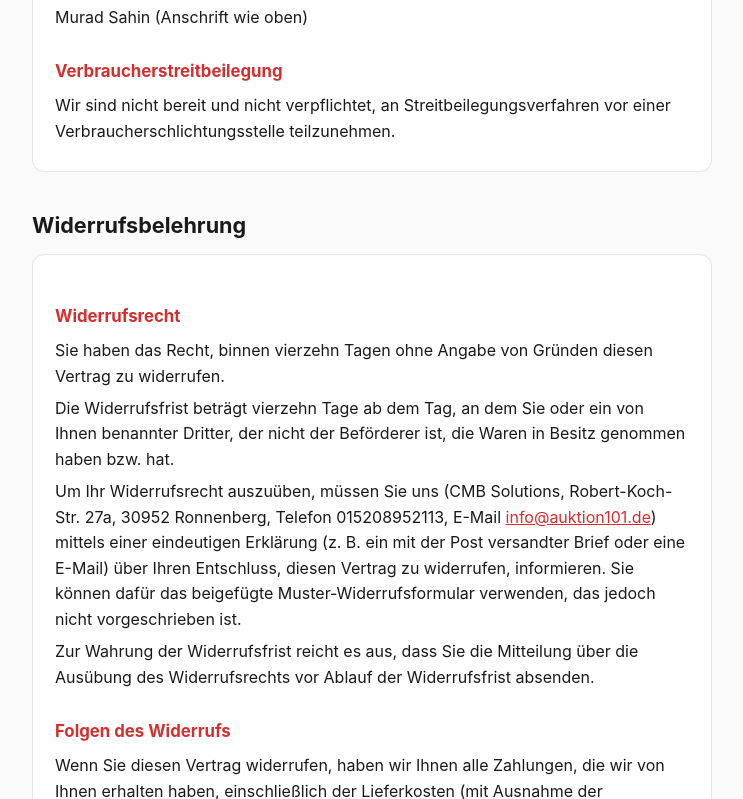
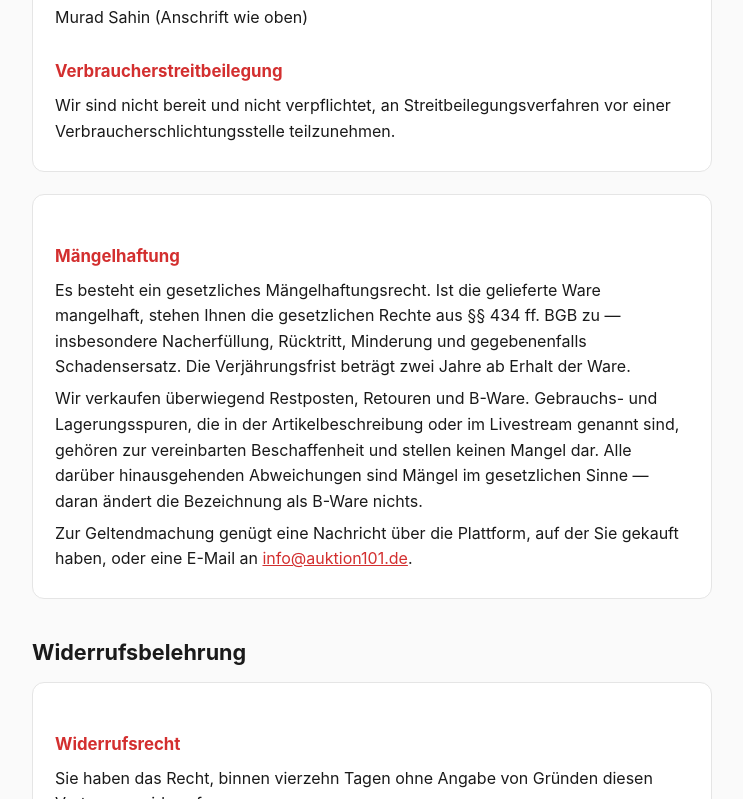
Before and after one commit to clawlite/auktion101, a plain HTML site: page impressum.html in a window 1280 px wide. Shown: the part 657-1456 px from the top of the page, without its empty margins (268-1011 px from the left). Drawn offline with Linux system fonts and the light colour scheme.

Commit message:
Impressum: Pflichthinweis Maengelhaftung ergaenzt (Art. 246a EGBGB)
Fehlende Pflichtangabe geschlossen: Art. 246a § 1 Abs. 1 EGBGB verlangt den Hinweis auf
das Bestehen eines gesetzlichen Maengelhaftungsrechts. Auf den Live-Seiten stand dazu
nichts - der Punkt existierte nur in der nicht veroeffentlichten agb.html.

Bewusst KEINE AGB veroeffentlicht:
- § 305 BGB verpflichtet zu nichts, er regelt AGB nur fuer den Fall ihrer Verwendung.
- Art. 246a EGBGB verlangt INFORMATIONEN in klarer und verstaendlicher Form, kein
  Dokument namens AGB.
- Auf Marktplaetzen (besonders Whatnot-Live) waeren eigene AGB nach § 305 II BGB kaum
  wirksam einzubeziehen - ein Dokument ohne Wirkung, aber mit angreifbaren Klauseln.

Verjaehrung bewusst mit ZWEI Jahren angegeben, nicht einem: § 476 II BGB laesst die
Verkuerzung auf ein Jahr bei gebrauchten Waren nur zu, wenn der Verbraucher vorher
"eigens in Kenntnis gesetzt" wurde UND die Verkuerzung "ausdruecklich und gesondert
vereinbart" ist. Beides ist im Marktplatzverkauf nicht sauber darstellbar, also gilt
die gesetzliche Frist.

B-Ware-Klarstellung als Information formuliert, nicht als Klausel: beschriebene
Gebrauchsspuren = vereinbarte Beschaffenheit; alles darueber hinaus bleibt Mangel.

impressum.html und index.html byte-identisch gehalten.

Co-Authored-By: Claude Opus 5 (1M context) <noreply@anthropic.com>

```diff
--- a/impressum.html
+++ b/impressum.html
@@ -45,6 +45,21 @@
       <p>Wir sind nicht bereit und nicht verpflichtet, an Streitbeilegungsverfahren vor einer Verbraucherschlichtungsstelle teilzunehmen.</p>
     </div>
 
+    <div class="card">
+      <h2>Mängelhaftung</h2>
+      <p>Es besteht ein gesetzliches Mängelhaftungsrecht. Ist die gelieferte Ware mangelhaft,
+         stehen Ihnen die gesetzlichen Rechte aus §§ 434&nbsp;ff. BGB zu — insbesondere
+         Nacherfüllung, Rücktritt, Minderung und gegebenenfalls Schadensersatz. Die
+         Verjährungsfrist beträgt zwei Jahre ab Erhalt der Ware.</p>
+      <p>Wir verkaufen überwiegend Restposten, Retouren und B-Ware. Gebrauchs- und
+         Lagerungsspuren, die in der Artikelbeschreibung oder im Livestream genannt sind,
+         gehören zur vereinbarten Beschaffenheit und stellen keinen Mangel dar. Alle
+         darüber hinausgehenden Abweichungen sind Mängel im gesetzlichen Sinne — daran
+         ändert die Bezeichnung als B-Ware nichts.</p>
+      <p>Zur Geltendmachung genügt eine Nachricht über die Plattform, auf der Sie gekauft
+         haben, oder eine E-Mail an <a href="mailto:info@auktion101.de">info@auktion101.de</a>.</p>
+    </div>
+
     <h1>Widerrufsbelehrung</h1>
     <div class="card">
       <h2>Widerrufsrecht</h2>
```
Also changed, not shown: index.html (+15 -0 lines).
